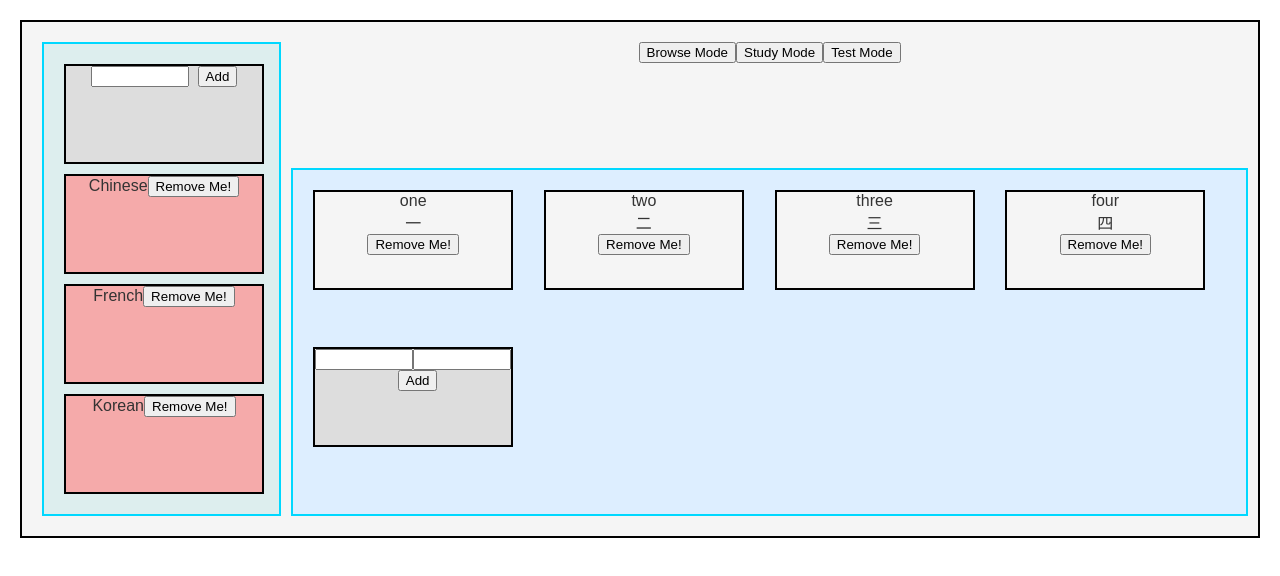
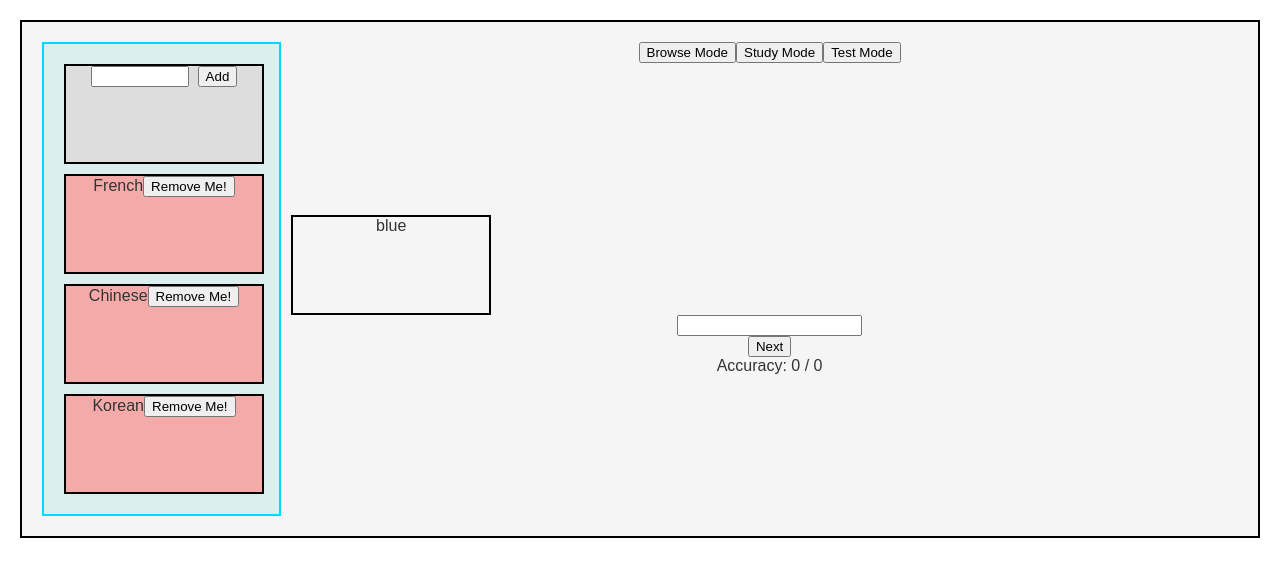
Before and after one commit to yyjoycewoo/VocabMaster, a React (Create React App) app: page / in a window 1280 px wide. Shown: the top 576 px of the page. Built offline with nearby package versions, Linux system fonts and the light colour scheme.

Commit message:
Add answer checking in test mode

```diff
--- a/src/components/StudyList.js
+++ b/src/components/StudyList.js
@@ -13,10 +13,11 @@ class StudyList extends Component {
 
   constructor(props) {
     super(props);
-    this.state = { currentCard: 0 };
+    this.state = { currentCard: 0, numCorrect: 0 };
     this.renderStudyList = this.renderStudyList.bind(this);
     this.renderTestList = this.renderTestList.bind(this);
-    this.updateCard = this.updateCard.bind(this);
+    this.goToNextCard = this.goToNextCard.bind(this);
+    this.processAnswer = this.processAnswer.bind(this);
   }
 
   renderStudyList() {
@@ -31,7 +32,7 @@ class StudyList extends Component {
           question={card["question"]}
           answer={card["answer"]}
           display={this.props.mode} />
-        <button onClick={this.updateCard}>Next</button>
+        <button onClick={this.goToNextCard}>Next</button>
         <div>Progress: {currCard+1} / {numCards}</div>
       </div>
     )
@@ -49,16 +50,40 @@ class StudyList extends Component {
           question={card["question"]}
           answer={card["answer"]}
           display={this.props.mode} />
-        <button onClick={this.updateCard}>Next</button>
-        <div>Accuracy: {currCard+1} / {numCards}</div>
+
+        <form onSubmit={this.processAnswer}>
+        <input
+            type="text"
+            name="answer"
+            className="answer"
+            onChange={this.handleUpdate}
+            value={this.state.question}
+          />
+          </form>
+
+        <button onClick={this.goToNextCard}>Next</button>
+        <div>Accuracy: {this.state.numCorrect} / {currCard}</div>
       </div>
     )
   }
 
-  updateCard() {
+  goToNextCard() {
     const numCards = this.props.cards.length;
     const nextCard = (this.state.currentCard + 1) % numCards;
     this.setState({currentCard: nextCard});
   }
+
+  processAnswer(e) {
+    e.preventDefault();
+    const answer = document.querySelector(".answer");
+    const currCard = this.state.currentCard;
+    const card = this.props.cards[currCard];
+    if (card.answer == answer.value) {
+      this.setState({numCorrect: this.state.numCorrect + 1});
+    }
+
+    answer.value = "";
+    this.goToNextCard();
+  }
 }
 export default StudyList;
--- a/src/components/View.js
+++ b/src/components/View.js
@@ -15,8 +15,7 @@ class View extends Component {
     this.state = {
       sets: sets,
       currentSet: currSet,
-      // mode: 'browse',
-      mode: 'browse',
+      mode: 'test',
     }
 
     this.updateCurrentSet = this.updateCurrentSet.bind(this);
@@ -89,7 +88,6 @@ class View extends Component {
   }
 
   updateMode(event) {
-    console.log(event.target);
     this.setState({mode: event.target.name});
   }
 
--- a/src/dummy_data.json
+++ b/src/dummy_data.json
@@ -1,5 +1,14 @@
 {
   "sets": [
+    {
+      "name": "French",
+      "key": 2,
+      "cards": [
+        {"question": "blue", "answer": "bleu", "key": 1, "setId": 2},
+        {"question": "yellow", "answer": "jeune", "key": 2, "setId": 2},
+        {"question": "red", "answer": "rouge", "key": 3, "setId": 2}
+      ]
+    },
     {
       "name": "Chinese",
       "key": 1,
@@ -8,15 +17,6 @@
         {"question": "two", "answer": "二", "key": 2, "setId": 1},
         {"question": "three", "answer": "三", "key": 3, "setId": 1},
         {"question": "four", "answer": "四", "key": 4, "setId": 1}
-      ]
-    },
-    {
-      "name": "French",
-      "key": 2,
-      "cards": [
-        {"question": "blue", "answer": "bleu", "key": 1, "setId": 2},
-        {"question": "yellow", "answer": "jeune", "key": 2, "setId": 2},
-        {"question": "red", "answer": "rouge", "key": 3, "setId": 2}
       ]
     },
     {
```
